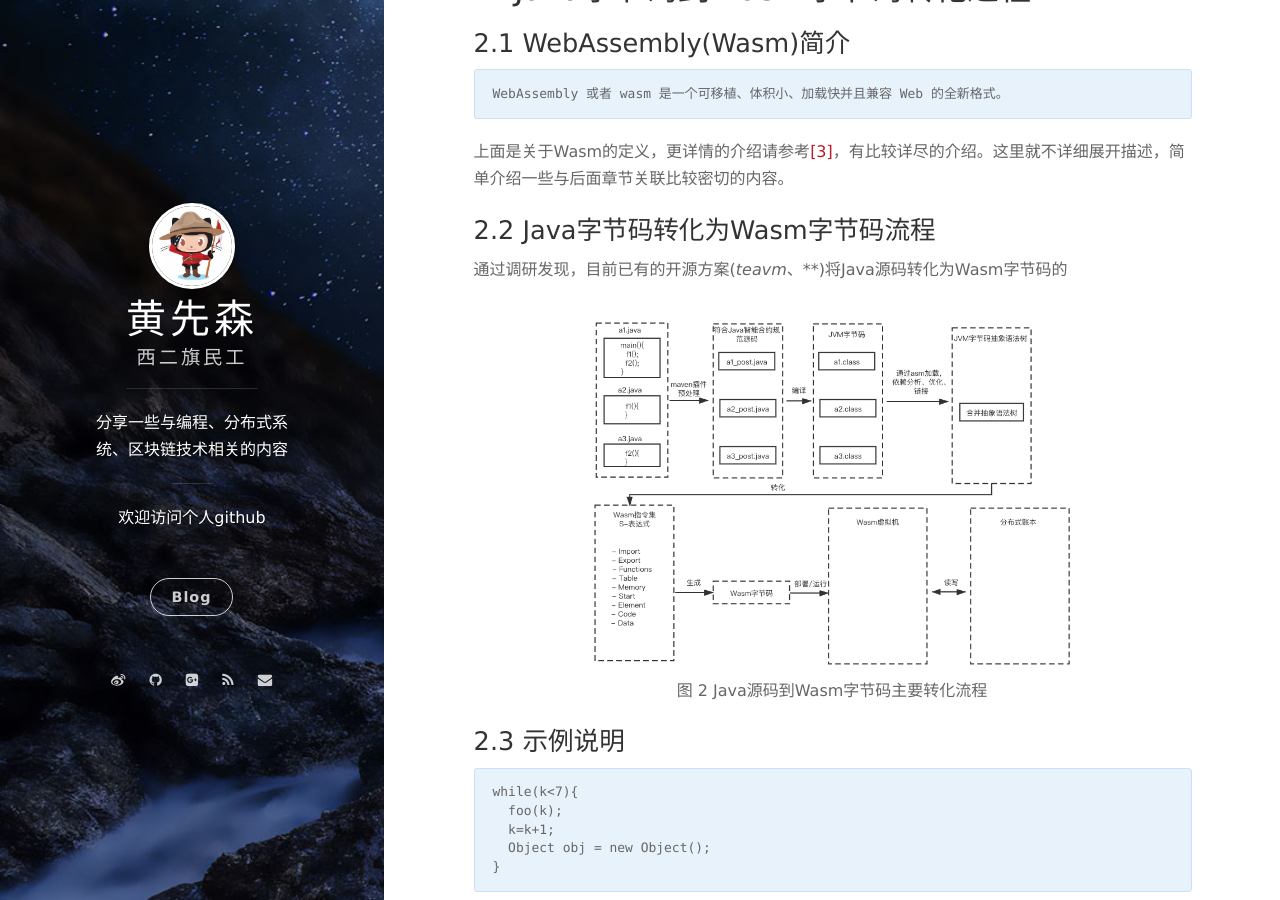
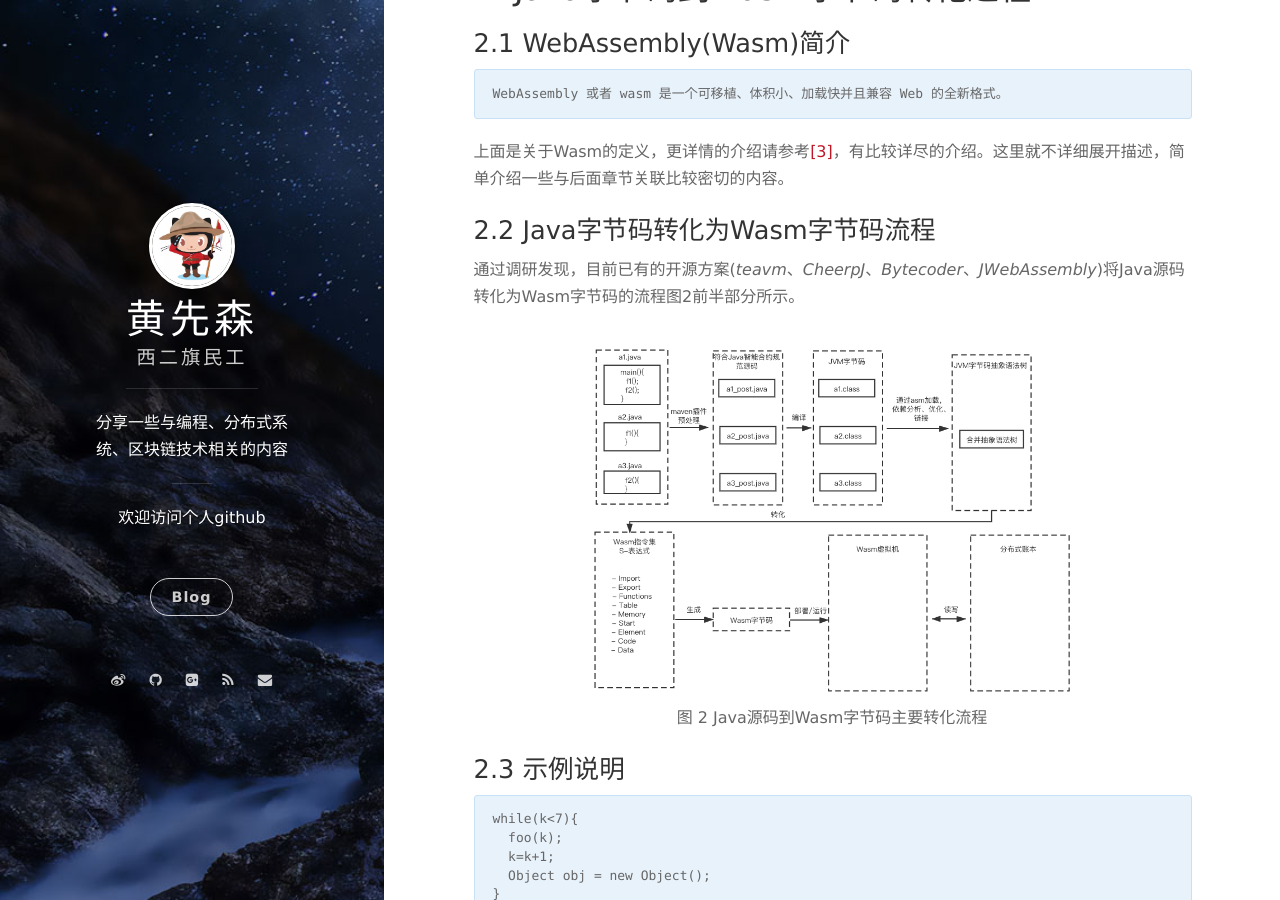
Before and after one commit to berryjam/berryjam.github.io, a Jekyll site: the page built from _posts/2020-07-06-Java智能合约实现探索.md, in a window 1280 px wide and 900 px high, scrolled down 1762 px. Built offline with Jekyll 4.4.1, drawn with Linux system fonts in a browser that asks for light colours; nearby versions of some CDN libraries; comment, search, counter and statistics services are not loaded.

Commit message:
Update 2020-07-06-Java智能合约实现探索.md

```diff
--- a/_posts/2020-07-06-Java智能合约实现探索.md
+++ b/_posts/2020-07-06-Java智能合约实现探索.md
@@ -60,7 +60,7 @@ WebAssembly 或者 wasm 是一个可移植、体积小、加载快并且兼容 W
 
 ### 2.2 Java字节码转化为Wasm字节码流程
 
-通过调研发现，目前已有的开源方案(*teavm*、**)将Java源码转化为Wasm字节码的
+通过调研发现，目前已有的开源方案(*teavm*、*CheerpJ*、*Bytecoder*、*JWebAssembly*)将Java源码转化为Wasm字节码的流程图2前半部分所示。
 
 <div align="center">
 <img src="https://github.com/berryjam/berryjam.github.io/blob/master/image/2020-07-06/java_bytecode_to_wasm_bytecode.png?raw=true" height="70%" width="70%">
```
